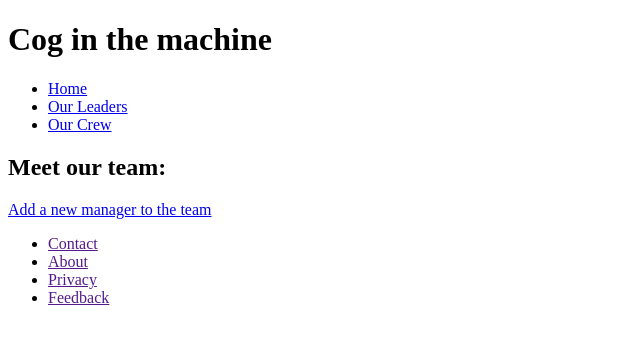
After one commit to GPSPic/Employee_Management, a Flask app: page /manager in a window 1280 px wide. The commit adds this page. Shown: the top 344 px of the page, without its empty margins (0-640 px from the left). Run offline with Flask 2, Linux system fonts and the light colour scheme; data that the repository does not hold is empty; some libraries are stand-ins or nearby versions.

Commit message:
add create route, partial update route for managers, update classes with id=None

```diff
--- a/app.py
+++ b/app.py
@@ -1,13 +1,13 @@
 from flask import Flask, render_template
-# from controllers.<class>_controller import <class>_blueprint
+from controllers.managers_controller import managers_blueprint
 
 app = Flask(__name__)
 
-# app.register_blueprint(<class>_blueprint)
+app.register_blueprint(managers_blueprint)
 
 @app.route('/')
 def home():
-    return render_template('index.html')
+    return render_template('index.html', title="Home")
 
 if __name__ == "__main__":
     app.run(debug=True)
--- /dev/null
+++ b/controllers/managers_controller.py
@@ -0,0 +1,37 @@
+import pdb
+from flask import Blueprint, render_template, request, redirect
+import datetime
+
+
+import repositories.manager_repository as manager_repository
+from models.manager import Manager
+
+managers_blueprint = Blueprint("managers", __name__)
+
+@managers_blueprint.route("/manager")
+def show_managers():
+    managers = manager_repository.select_all()
+    return render_template("manager/index.html", manager_list=managers, title="Grains of sands")
+
+@managers_blueprint.route("/manager/<id>")
+def show_single_manager(id):
+    manager = manager_repository.select(id)
+    return render_template("manager/show.html", manager=manager, title="Grain")
+
+@managers_blueprint.route("/manager/addnew")
+def new_manager_form():
+    return render_template("manager/addnew.html", title="New")
+
+@managers_blueprint.route("/manager", methods=['POST'])
+def add_new_manager():
+    name = request.form['name']
+    picture = request.form['picture']
+    start_date = datetime.datetime.strptime(request.form['start_date'], '%Y-%m-%d')
+    manager = Manager(name, picture, start_date)
+    manager_repository.save(manager)
+    return redirect('/manager')
+
+@managers_blueprint.route("/manager/<id>/edit")
+def edit_manager_page(id):
+    manager = manager_repository.select(id)
+    return render_template("manager/edit.html", manager=manager, title="Change info")
--- a/models/employee.py
+++ b/models/employee.py
@@ -1,14 +1,16 @@
 class Employee:
-    def __init__(self, name, picture, job_description, contact_details, start_date):
+    def __init__(self, name, picture, job_description, contact_details, start_date, id=None):
         self.name = name
         self.picture = picture
         self.job_description = job_description
         self.contact_details = contact_details
         self.start_date = start_date
+        self.id = id
         self.qol_accommodations = None
         self.end_date = None
         self.active = True
         self.manager = None
+
 
     def add_end_date(self, date):
         self.end_date = date
--- a/models/manager.py
+++ b/models/manager.py
@@ -1,8 +1,9 @@
 class Manager:
-    def __init__(self, name, picture, start_date):
+    def __init__(self, name, picture, start_date, id=None):
         self.name = name
         self.picture = picture
         self.start_date = start_date
+        self.id = id
         self.end_date = None
         self.active = True
         self.team_members = []
--- /dev/null
+++ b/repositories/manager_repository.py
@@ -0,0 +1,33 @@
+from db.run_sql import run_sql
+from models.manager import Manager
+
+def save(manager):
+    sql = "INSERT INTO managers (name, picture, start_date, end_date, active) VALUES (%s, %s, %s, NULL, 't') RETURNING id"
+    values = [manager.name, manager.picture, manager.start_date]
+    results = run_sql(sql, values)
+    id = results[0]['id']
+    manager.id = id
+
+def select_all():
+    managers = []
+    sql = "SELECT * FROM managers"
+    results = run_sql(sql)
+    for row in results:
+        manager = Manager(row['name'], row['picture'], row['start_date'], row['id'])
+        managers.append(manager)
+    return managers
+
+def select(id):
+    manager = None
+    sql = "	SELECT * FROM managers WHERE id = %s"
+    values = [id]
+    results = run_sql(sql, values)
+    if results:
+        result = results[0]
+        manager = Manager(result['name'], result['picture'], result['start_date'], result['id'])
+    return manager
+
+def update(manager):
+    sql = "UPDATE managers SET (name, picture, start_date, end_date) = (%s, %s, %s, %s) where id = %s"
+    values = [manager.name, manager.picture, manager.start_date, manager.end_date, manager.id]
+    run_sql(sql, values)
--- a/templates/base.html
+++ b/templates/base.html
@@ -5,16 +5,16 @@
     <meta http-equiv="X-UA-Compatible" content="IE=edge">
     <meta name="viewport" content="width=device-width, initial-scale=1.0">
     <link rel="stylesheet" href="{{ url_for('static', filename='style.css') }}">
-    <title>Business_name</title>
+    <title>{{title}} - Cog in the Machine</title>
 </head>
 <body>
     <header>
         <h1>Cog in the machine</h1>
         <nav>
             <ul>
-                <li><a href="">Home</a></li>
-                <li><a href="">Our team</a></li>
-                <li><a href="">Add New</a></li>
+                <li><a href="/">Home</a></li>
+                <li><a href="/manager">Our Leaders</a></li>
+                <li><a href="/employee">Our Crew</a></li>
             </ul>
         </nav>
     </header>
--- /dev/null
+++ b/templates/manager/index.html
@@ -0,0 +1,13 @@
+{% extends 'base.html' %}
+
+{% block content %}
+    <h2>Meet our team: </h2>
+    <ul>
+        {% for manager in manager_list %}
+            <li><a href="manager/{{manager.id}}">{{manager.name}}</a></li>
+        {% endfor %}
+    </ul>
+    <nav>
+        <p><a href="/manager/addnew">Add a new manager to the team</a></p>
+    </nav>
+{% endblock content %}
```
Also changed, not shown: console.py (+17 -0 lines), db/employee_management.sql (+23 -3 lines), templates/manager/addnew.html (added, +27 -0 lines), templates/manager/edit.html (added, +13 -0 lines), templates/manager/show.html (added, +13 -0 lines), repositories/employee_repository.py (added).
